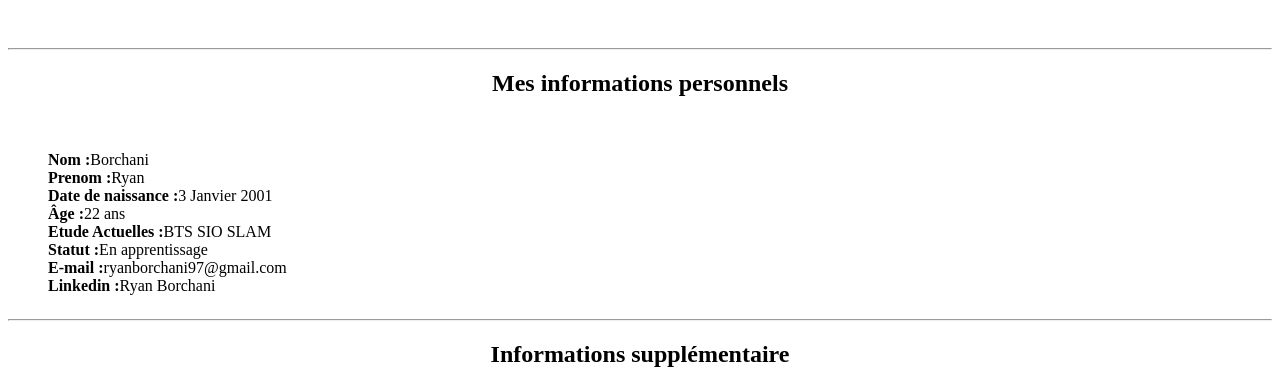
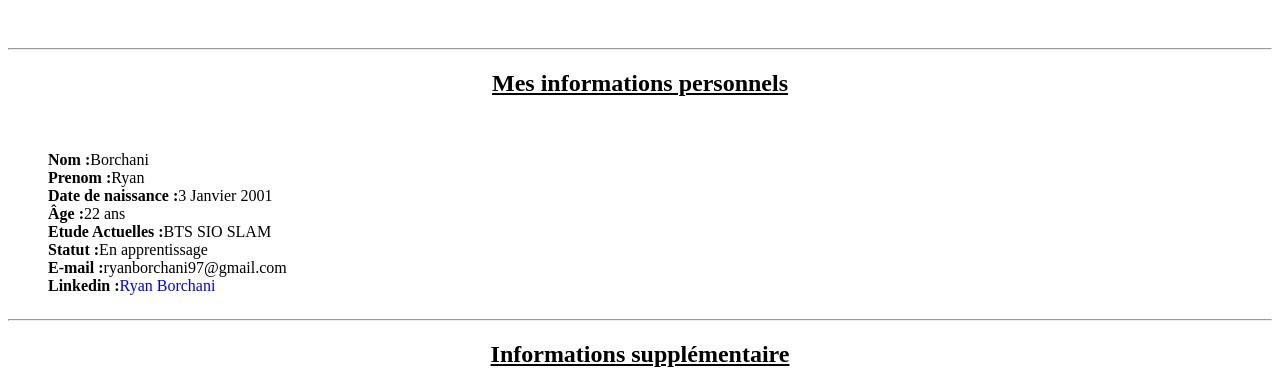
Before and after one commit to Kapdw/Test, a plain HTML site: page profil.html in a window 1280 px wide. In both pictures the pointer is over the link "Ryan Borchani". Shown: the part 384-769 px from the top of the page. Drawn offline with Linux system fonts and the light colour scheme.

Commit message:
Update profil.css

```diff
--- a/profil.css
+++ b/profil.css
@@ -59,6 +59,9 @@ a{
 .linke{
     color: black;
 }
+.linke:hover{
+    color: blue;
+}
 body{
     text-align: center;
 }
@@ -70,3 +73,6 @@ li {
     width : 33%;
     flex-direction: row;
 }
+.part{
+    text-decoration:underline;
+}
```
